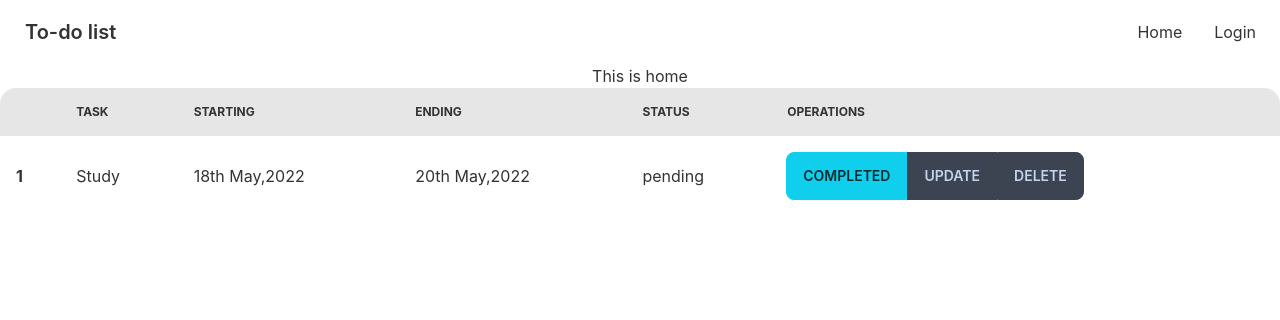
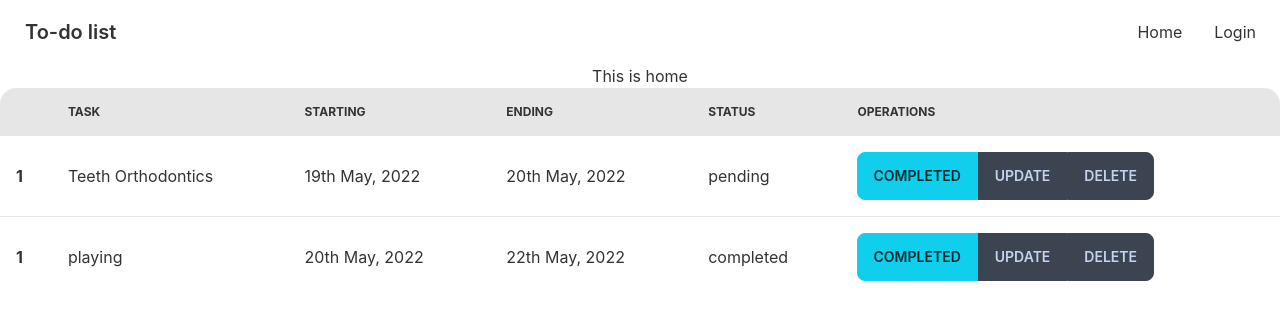
Before and after one commit to foadtkf/to-do-list-client, a React (Create React App) app: page / in a window 1280 px wide. Shown: the top 320 px of the page. Built offline with nearby package versions, Linux system fonts and the light colour scheme; no server answers.

Commit message:
data loaded from json file

```diff
--- a/public/index.html
+++ b/public/index.html
@@ -24,7 +24,7 @@
       work correctly both with client-side routing and a non-root public URL.
       Learn how to configure a non-root public URL by running `npm run build`.
     -->
-    <title>React App</title>
+    <title>To-do list</title>
   </head>
   <body>
     <noscript>You need to enable JavaScript to run this app.</noscript>
--- /dev/null
+++ b/public/task.json
@@ -0,0 +1,15 @@
+[{
+    "_id": 1,
+    "task":"Teeth Orthodontics",
+    "starting": "19th May, 2022",
+    "ending": "20th May, 2022",
+    "status": "pending"
+},
+{
+    "_id": 2,
+    "task":"playing",
+    "starting": "20th May, 2022",
+    "ending": "22th May, 2022",
+    "status": "completed"
+}
+]
--- a/src/Components/List/List.js
+++ b/src/Components/List/List.js
@@ -1,6 +1,13 @@
-import React from 'react';
+import React, { useEffect, useState } from 'react';
+import Task from './Task';
 
 const List = () => {
+  const [tasks,setTasks] = useState([])
+  useEffect( ()=>{
+    fetch('task.json')
+    .then(res => res.json())
+    .then(data => setTasks(data));
+}, [])
     return (
         <div class="overflow-x-auto">
         <table class="table w-full">
@@ -15,20 +22,9 @@ const List = () => {
             </tr>
           </thead>
           <tbody>
-            <tr class="hover">
-              <th>1</th>
-              <td>Study</td>
-              <td>18th May,2022</td>
-              <td>20th May,2022</td>
-              <td>pending</td>
-              <td>
-              <div class="btn-group">
-  <button class="btn btn-active">Completed</button>
-  <button class="btn">Update</button>
-  <button class="btn">Delete</button>
-</div>
-              </td>
-            </tr>
+            {
+              tasks.map(task=><Task key={task._id} task={task}></Task>)
+            }
 
           </tbody>
         </table>
--- /dev/null
+++ b/src/Components/List/Task.js
@@ -0,0 +1,22 @@
+import React from "react";
+
+const Task = ({ task }) => {
+  return (
+    <tr class="hover">
+      <th>1</th>
+      <td>{task.task}</td>
+      <td>{task.starting}</td>
+      <td>{task.ending}</td>
+      <td>{task.status}</td>
+      <td>
+        <div class="btn-group">
+          <button class="btn btn-active">Completed</button>
+          <button class="btn">Update</button>
+          <button class="btn">Delete</button>
+        </div>
+      </td>
+    </tr>
+  );
+};
+
+export default Task;
--- a/src/Components/Login/Login.js
+++ b/src/Components/Login/Login.js
@@ -26,10 +26,6 @@ const Login = () => {
 
     const [sendPasswordResetEmail, sending] = useSendPasswordResetEmail(auth);
 
-    if (loading || sending) {
-        return <Loading></Loading>
-    }
-
     if (user) {
         localStorage.setItem('email',user._tokenResponse.email)
         console.log('>>>>>>',user._tokenResponse.email)
@@ -37,7 +33,7 @@ const Login = () => {
     }
 
     if (error) {
-        errorElement = <p className='text-danger'>Error: {error?.message}</p>
+        errorElement = <p className='text-red-500'>Error: {error?.message}</p>
     }
 
     const handleSubmit = event => {
--- a/src/Components/Signup/Signup.js
+++ b/src/Components/Signup/Signup.js
@@ -55,7 +55,7 @@ const Signup = () => {
 
                 <input type="password" name="password"  placeholder='Password' required />
                 <input onClick={() => setAgree(!agree)} type="checkbox" name="terms" id="terms" />
-                <label className={`ps-2 ${agree ? '' : 'text-danger'}`} htmlFor="terms">Accept all terms and conditions</label>
+                <label className={`ps-2 ${agree ? '' : 'text-red-500'}`} htmlFor="terms">Accept all terms and conditions</label>
                 <input
                     disabled={!agree}
                     className='w-50 mx-auto btn btn-primary mt-2'
--- a/src/Components/Utilities/SocialLogin/SocialLogin.js
+++ b/src/Components/Utilities/SocialLogin/SocialLogin.js
@@ -19,7 +19,7 @@ const SocialLogin = () => {
     }
 
     if (error ) {
-        errorElement = <p className='text-danger'>Error: {error?.message}</p>
+        errorElement = <p className='text-red-500'>Error: {error?.message}</p>
     }
 
     if (user) {
```
Also changed, not shown: firebase.json (added), 1 other file (tests, documents, lock files or other folders).
